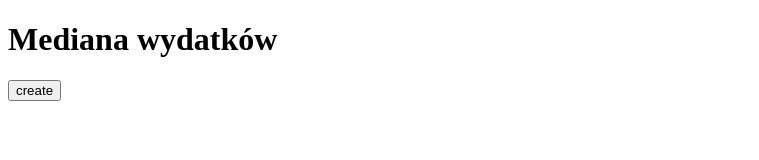
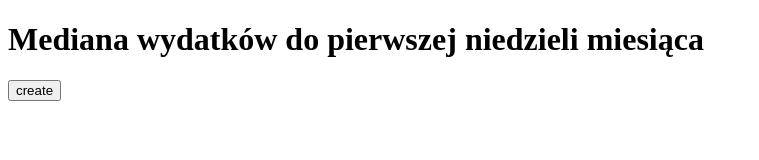
Before and after one commit to LukasikT/Mediana, a plain HTML site: page index.html in a window 1280 px wide. Shown: the whole page, without its empty margins (0-759 px from the left). Drawn offline with Linux system fonts and the light colour scheme.

Commit message:
Update index.html

```diff
--- a/index.html
+++ b/index.html
@@ -8,7 +8,7 @@
     <script src="mediana2.js" defer></script>
 </head>
 <body>
-    <H1>Mediana wydatków</H1>
+    <H1>Mediana wydatków do pierwszej niedzieli miesiąca</H1>
     <p></p>
     <button>create</button>
 </body>
```
